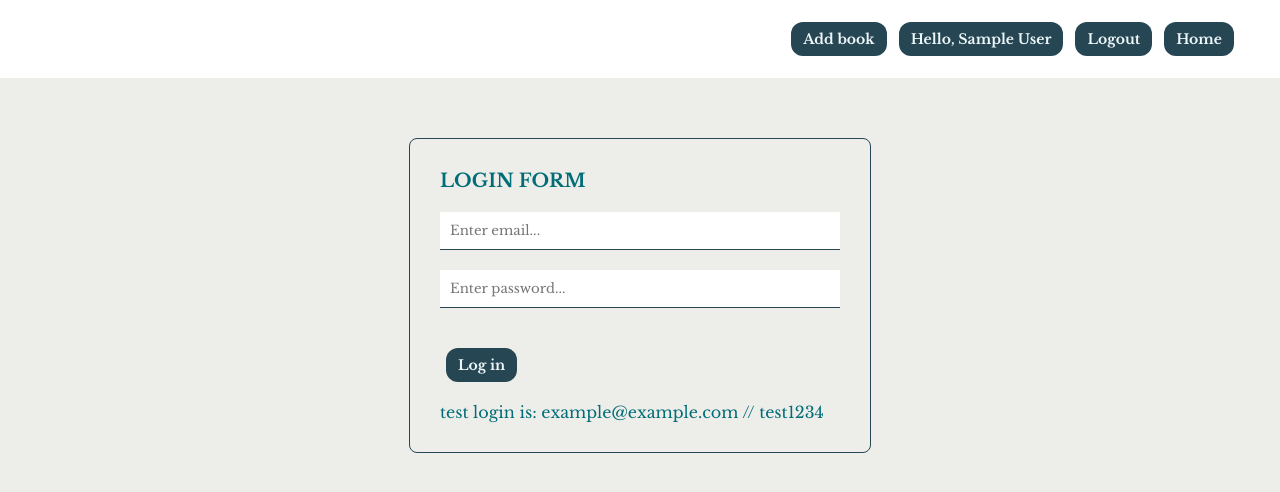
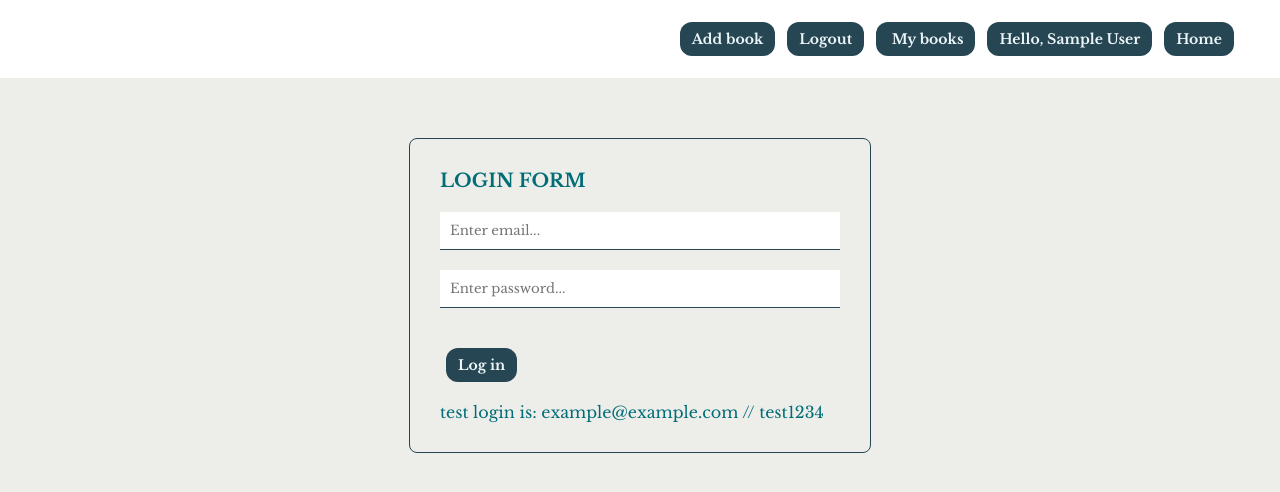
Before and after one commit to Paul2071/352-book-project, a Vue app: page /login in a window 1280 px wide. Shown: the top 492 px of the page. Built offline with nearby package versions, Linux system fonts and the light colour scheme; no server answers; sample sign-in values are in the browser's storage.

Commit message:
added users route, added push to users playlist on sighup and login

```diff
--- a/src/components/Navbar.vue
+++ b/src/components/Navbar.vue
@@ -7,8 +7,9 @@
 
                <div v-if="user">
                 <router-link class="btn" to="/booklist/create">Add book</router-link>
-                <button  class="btn">Hello, {{ user.displayName}}</button>
                 <button @click="handleClick" class="btn">Logout</button>
+                <router-link class="btn" to="/booklist/user">  My books</router-link>
+                <button  class="btn">Hello, {{ user.displayName }}</button>
             </div>
 
             <div v-else>
--- a/src/router/index.js
+++ b/src/router/index.js
@@ -4,6 +4,7 @@ import LoginAuth from "../views/auth/LoginAuth.vue"
 import Signup from "../views/auth/Signup.vue"
 import CreateBooklist from "../views/booklist/CreateBooklist.vue"
 import BooklistDetails from "../views/booklist/BooklistDetails.vue"
+import UserBooklists from '../views/booklist/UserBooklists.vue'
 
 
 //route guards to make sure user is logged import
@@ -48,6 +49,12 @@ const routes =  [
       component: BooklistDetails,
       beforeEnter: requireAuth,
       props: true
+    },
+    {
+      path: '/booklist/user',
+      name: 'userbooklist',
+      component: UserBooklists,
+      beforeEnter: requireAuth
     }
 
 
--- a/src/views/auth/LoginAuth.vue
+++ b/src/views/auth/LoginAuth.vue
@@ -17,15 +17,15 @@
 
 import useLogin from "@/composables/useLogin.js"
 import { ref } from "vue";
-
+import { useRouter } from "vue-router";
 
 export default {
     name: 'LoginAuth',
 
       setup() {
 
-
         const {error, login, isPending } = useLogin()
+        const router = useRouter()
 
         const email = ref('')
         const password = ref('')
@@ -34,7 +34,7 @@ export default {
 
            const res = await login(email.value, password.value)
            if (!error.value) {
-               console.log("User logged in")
+               router.push({ name: 'userbooklist' })
                return res
             }
        }
--- a/src/views/auth/Signup.vue
+++ b/src/views/auth/Signup.vue
@@ -16,12 +16,15 @@
 
 import  useSignup  from "@/composables/useSignup.js"
 import { ref } from "vue";
+import { useRouter } from "vue-router";
+
 
 export default{
 
     setup () {
 
         const { error, signup, isPending} = useSignup()
+        const router = useRouter()
 
         const email = ref('')
         const password = ref('')
@@ -30,7 +33,7 @@ export default{
         const handleSubmit = async () => {
             const res = await signup( email.value, password.value, displayName.value)
             if (!error.value) {
-               console.log("User signed up")
+               router.push({ name: 'userbooklist' })
                return res
             }
         }
--- /dev/null
+++ b/src/views/booklist/UserBooklists.vue
@@ -0,0 +1,17 @@
+<template>
+    <div class="user-booklists">
+        <h2>My Playlists</h2>
+    </div>
+</template>
+
+<script>
+
+export default{
+
+}
+
+</script>
+
+<style>
+
+</style>
```
Lines whose indentation alone changed are shown as unchanged.
